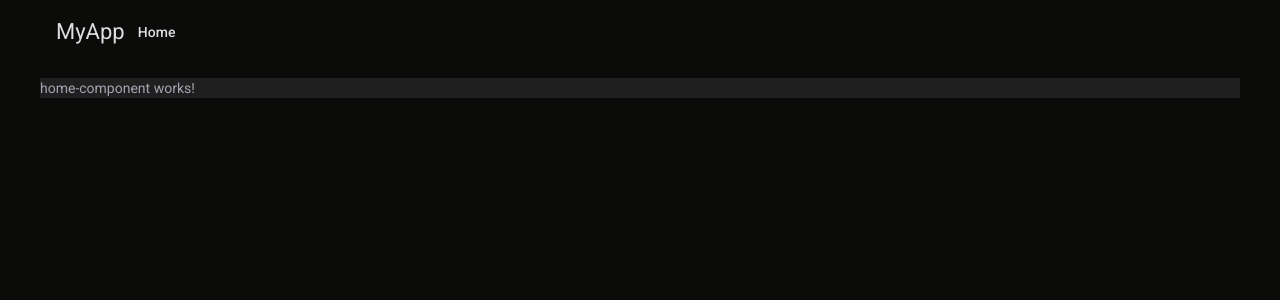
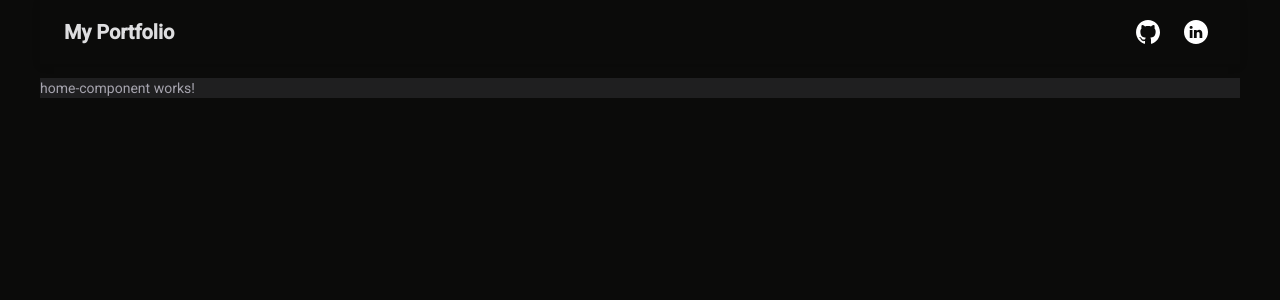
Before and after one commit to mcastre1/Portfolio, an Angular app: page / in a window 1280 px wide. Shown: the top 300 px of the page. Built offline with nearby package versions, Linux system fonts and the light colour scheme.

Commit message:
Added svg icons to navbar

```diff
--- a/src/app/app.config.ts
+++ b/src/app/app.config.ts
@@ -1,10 +1,12 @@
 import { ApplicationConfig, provideBrowserGlobalErrorListeners } from '@angular/core';
 import { provideRouter } from '@angular/router';
 import { routes } from './app.routes';
+import { provideHttpClient } from '@angular/common/http';
 
 export const appConfig: ApplicationConfig = {
   providers: [
     provideBrowserGlobalErrorListeners(),
-    provideRouter(routes)
+    provideRouter(routes),
+    provideHttpClient()
   ]
 };
--- a/src/app/components/navbar/navbar.css
+++ b/src/app/components/navbar/navbar.css
@@ -2,3 +2,28 @@
     max-width: 1200px;
     margin: 0 auto;
 }
+
+.navbar {
+    position: sticky;
+    z-index: 1000;
+    display: flex;
+    padding: 0 24px;
+    background-color: var(--portfolio-background);
+    color: var(--portfolio-heading);
+    box-shadow: 0 2px 8px rgba(0, 0, 0, 0.12);
+}
+
+.brand {
+    font-size: 20px;
+    font-weight: 600;
+}
+
+.spacer {
+    flex: 1 1 auto;
+}
+
+nav {
+    display: flex;
+    align-items: center;
+    gap: 8px;
+}
--- a/src/app/components/navbar/navbar.html
+++ b/src/app/components/navbar/navbar.html
@@ -1,10 +1,11 @@
 
 <mat-toolbar class="navbar">
-  <span class="brand">MyApp</span>
+  <span class="brand">My Portfolio</span>
 
   <span class="spacer"></span>
 
   <nav>
-    <a mat-button>Home</a>
+    <a mat-icon-button aria-label="Github profile" matTooltip="GitHub" href="https://github.com/mcastre1" target="_blank"> <mat-icon svgIcon="github-icon"></mat-icon></a>
+    <a mat-icon-button href="" > <mat-icon svgIcon="linkedin-icon"></mat-icon></a>
   </nav>
 </mat-toolbar>
--- a/src/app/components/navbar/navbar.ts
+++ b/src/app/components/navbar/navbar.ts
@@ -1,10 +1,13 @@
-import { Component } from '@angular/core';
+import { Component, inject } from '@angular/core';
 import { MatButtonModule } from '@angular/material/button';
-import { MatToolbar, MatToolbarModule } from '@angular/material/toolbar';
+import { MatIconModule, MatIconRegistry } from '@angular/material/icon';
+import { MatToolbarModule } from '@angular/material/toolbar';
+import { DomSanitizer } from '@angular/platform-browser';
 
 @Component({
   imports: [MatToolbarModule,
     MatButtonModule,
+    MatIconModule,
   ],
   standalone: true,
   selector: 'app-navbar',
@@ -12,5 +15,16 @@ import { MatToolbar, MatToolbarModule } from '@angular/material/toolbar';
   templateUrl: './navbar.html',
 })
 export class Navbar {
+  constructor(private iconRegistry: MatIconRegistry, private sanitizer: DomSanitizer) {
+    this.iconRegistry.addSvgIcon(
+      'github-icon',
+      this.sanitizer.bypassSecurityTrustResourceUrl('/assets/icons/github.svg')
+    );
+    this.iconRegistry.addSvgIcon(
+      'linkedin-icon',
+      this.sanitizer.bypassSecurityTrustResourceUrl('/assets/icons/linkedin.svg')
+    );
+  }
+
 
 }
```
Also changed, not shown: public/assets/icons/github.svg (added), public/assets/icons/linkedin.svg (added).
